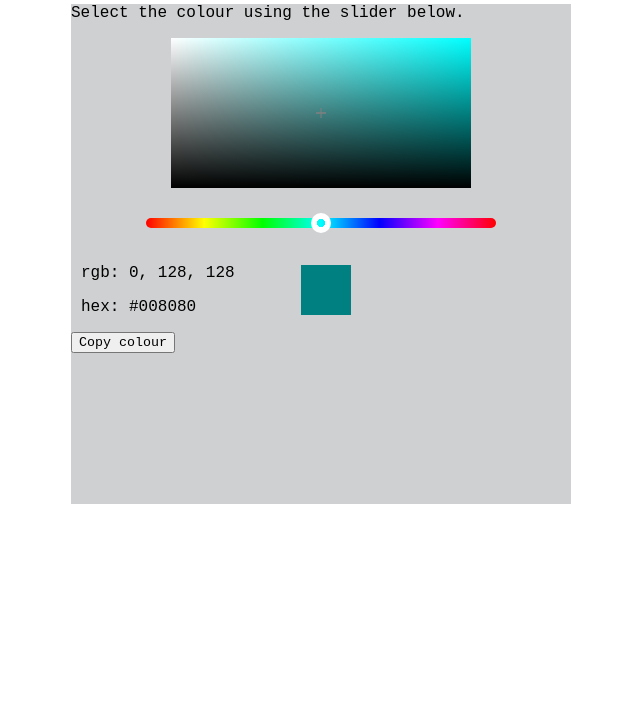
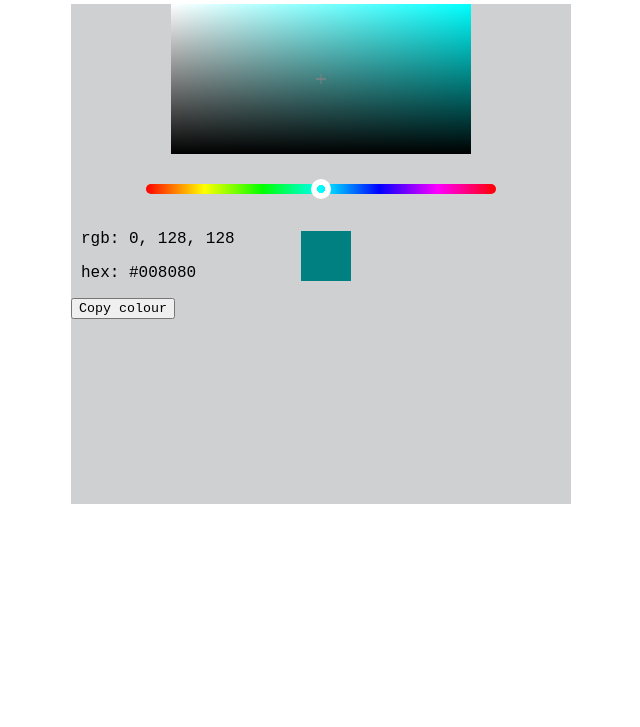
Before and after one commit to fran0770/colour-picker, a plain HTML site: page index.html in a window 1280 px wide. Shown: the part 73-800 px from the top of the page, without its empty margins (319-959 px from the left). Drawn offline with Linux system fonts and the light colour scheme.

Commit message:
formatting information display

```diff
--- a/index.html
+++ b/index.html
@@ -10,7 +10,6 @@
 <body>
     <h2>Colour Picker</h2>
     <div class="tool">
-        <p>Select the colour using the slider below.</p>
         <canvas id="colour_display"></canvas>
         <div class="colour_slider_container">
             <input type="range" id="slider" min="0" max="360">
```
